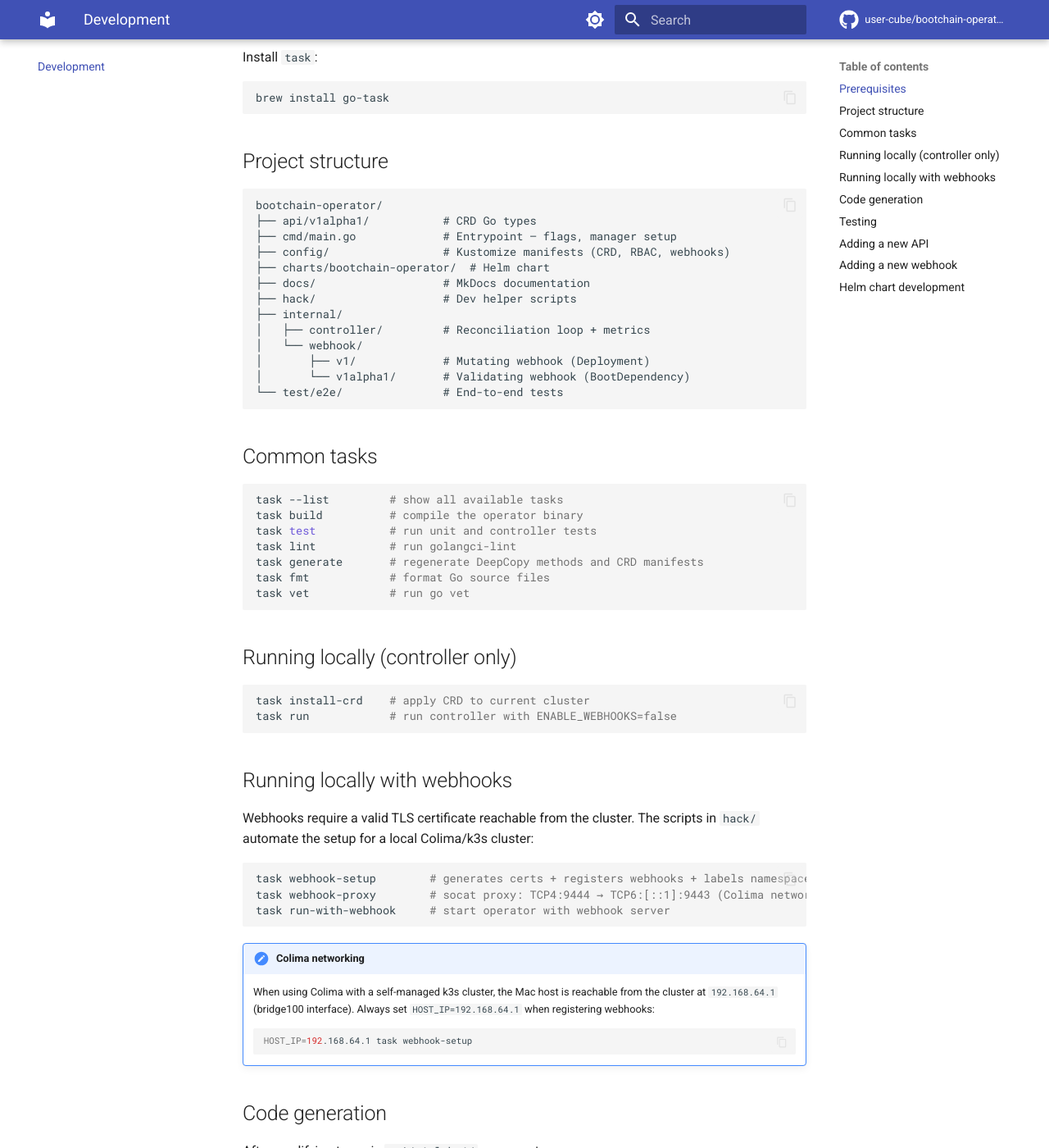
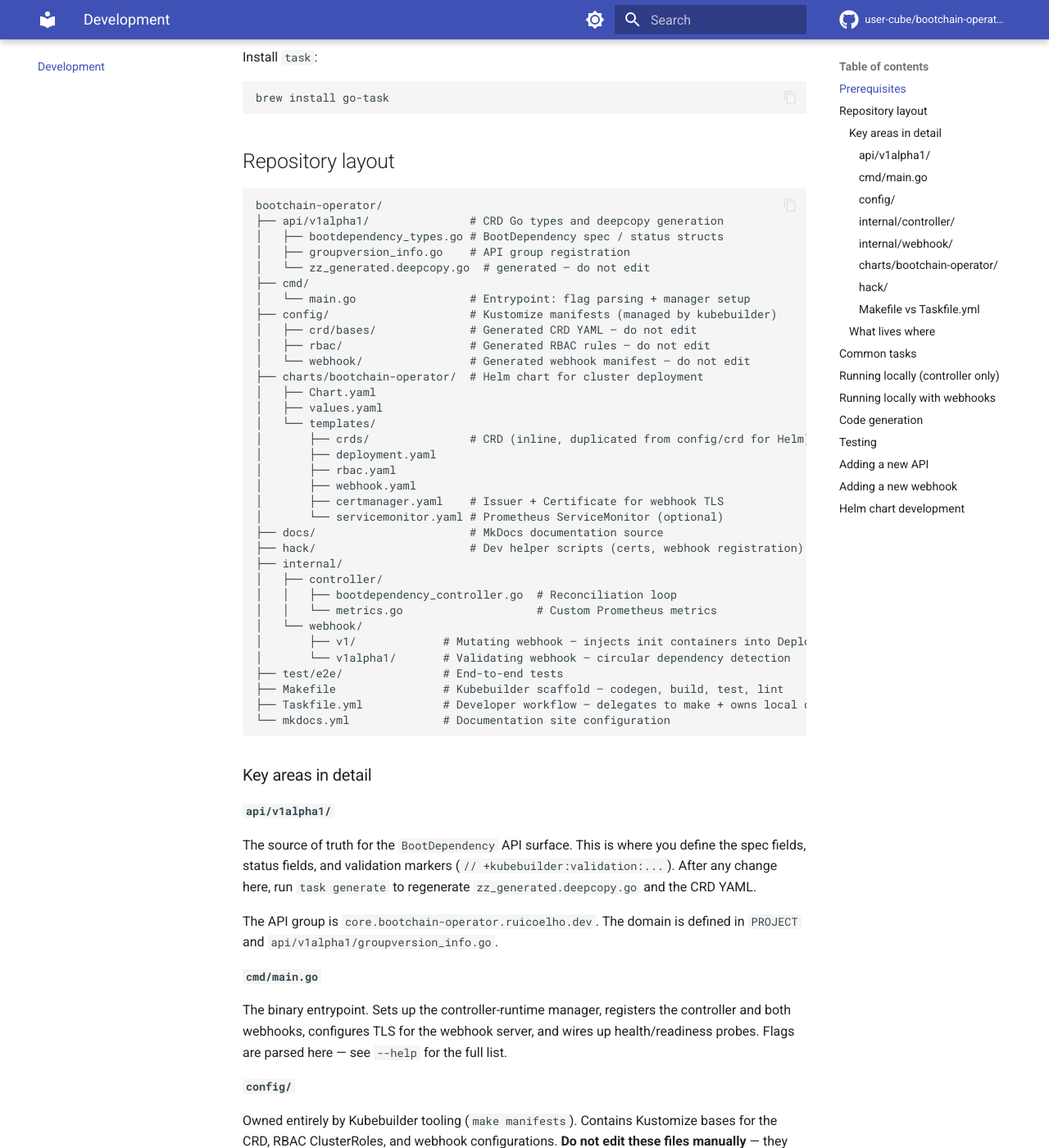
Before and after one commit to user-cube/bootchain-operator, an MkDocs documentation site: the page built from docs/development.md, in a window 1280 px wide and 1400 px high, scrolled down 572 px. Shown: the whole window at 82% size. Built offline with MkDocs 1.6.1 and Material for MkDocs 9.7.7, drawn with Linux system fonts in a browser that asks for light colours; comment, search, counter and statistics services are not loaded; some of the changed text lies outside the part shown.

Commit message:
docs: expand development guide and add examples page
- Add detailed per-area descriptions to the repository layout section
- Add examples page with dependency patterns (simple, chain, fan-in, cycle),
  common use cases (web app, message queue, microservices), and troubleshooting guide

````diff
--- a/docs/development.md
+++ b/docs/development.md
@@ -16,23 +16,110 @@ Install `task`:
 brew install go-task
 ```
 
-## Project structure
+## Repository layout
 
 ```
 bootchain-operator/
-├── api/v1alpha1/           # CRD Go types
-├── cmd/main.go             # Entrypoint — flags, manager setup
-├── config/                 # Kustomize manifests (CRD, RBAC, webhooks)
-├── charts/bootchain-operator/  # Helm chart
-├── docs/                   # MkDocs documentation
-├── hack/                   # Dev helper scripts
+├── api/v1alpha1/               # CRD Go types and deepcopy generation
+│   ├── bootdependency_types.go # BootDependency spec / status structs
+│   ├── groupversion_info.go    # API group registration
+│   └── zz_generated.deepcopy.go  # generated — do not edit
+├── cmd/
+│   └── main.go                 # Entrypoint: flag parsing + manager setup
+├── config/                     # Kustomize manifests (managed by kubebuilder)
+│   ├── crd/bases/              # Generated CRD YAML — do not edit
+│   ├── rbac/                   # Generated RBAC rules — do not edit
+│   └── webhook/                # Generated webhook manifest — do not edit
+├── charts/bootchain-operator/  # Helm chart for cluster deployment
+│   ├── Chart.yaml
+│   ├── values.yaml
+│   └── templates/
+│       ├── crds/               # CRD (inline, duplicated from config/crd for Helm)
+│       ├── deployment.yaml
+│       ├── rbac.yaml
+│       ├── webhook.yaml
+│       ├── certmanager.yaml    # Issuer + Certificate for webhook TLS
+│       └── servicemonitor.yaml # Prometheus ServiceMonitor (optional)
+├── docs/                       # MkDocs documentation source
+├── hack/                       # Dev helper scripts (certs, webhook registration)
 ├── internal/
-│   ├── controller/         # Reconciliation loop + metrics
+│   ├── controller/
+│   │   ├── bootdependency_controller.go  # Reconciliation loop
+│   │   └── metrics.go                    # Custom Prometheus metrics
 │   └── webhook/
-│       ├── v1/             # Mutating webhook (Deployment)
-│       └── v1alpha1/       # Validating webhook (BootDependency)
-└── test/e2e/               # End-to-end tests
+│       ├── v1/             # Mutating webhook — injects init containers into Deployments
+│       └── v1alpha1/       # Validating webhook — circular dependency detection
+├── test/e2e/               # End-to-end tests
+├── Makefile                # Kubebuilder scaffold — codegen, build, test, lint
+├── Taskfile.yml            # Developer workflow — delegates to make + owns local dev tasks
+└── mkdocs.yml              # Documentation site configuration
 ```
+
+### Key areas in detail
+
+#### `api/v1alpha1/`
+
+The source of truth for the `BootDependency` API surface. This is where you define the spec fields, status fields, and validation markers (`// +kubebuilder:validation:...`). After any change here, run `task generate` to regenerate `zz_generated.deepcopy.go` and the CRD YAML.
+
+The API group is `core.bootchain-operator.ruicoelho.dev`. The domain is defined in `PROJECT` and `api/v1alpha1/groupversion_info.go`.
+
+#### `cmd/main.go`
+
+The binary entrypoint. Sets up the controller-runtime manager, registers the controller and both webhooks, configures TLS for the webhook server, and wires up health/readiness probes. Flags are parsed here — see `--help` for the full list.
+
+#### `config/`
+
+Owned entirely by Kubebuilder tooling (`make manifests`). Contains Kustomize bases for the CRD, RBAC ClusterRoles, and webhook configurations. **Do not edit these files manually** — they are overwritten on every `make manifests` run. Use them as a reference or as input to Kustomize overlays for GitOps deployments.
+
+#### `internal/controller/`
+
+The reconciliation loop (`bootdependency_controller.go`) is the core of the operator. On each reconcile it:
+
+1. Fetches the `BootDependency` object
+2. Dials each dependency's `service:port` with a TCP connection
+3. Updates the `Ready` condition and `resolvedDependencies` status field
+4. Emits Kubernetes events
+
+`metrics.go` registers four custom Prometheus counters/gauges/histograms via controller-runtime's shared metrics registry — they are picked up automatically by the `/metrics` endpoint.
+
+#### `internal/webhook/`
+
+Two separate packages, one per API version being intercepted:
+
+- **`v1/`** — Mutating webhook on `apps/v1 Deployment`. Looks up a `BootDependency` with the same name in the same namespace and, if found, injects one `initContainer` per declared dependency using a `netcat`-based TCP probe.
+- **`v1alpha1/`** — Validating webhook on `BootDependency` CREATE/UPDATE. Builds the full dependency graph for the namespace and runs a DFS cycle-detection algorithm before admitting the object.
+
+#### `charts/bootchain-operator/`
+
+The production Helm chart. The CRD template is a copy of the generated CRD from `config/crd/bases/` — keep them in sync when the API changes (run `task generate` then copy). The chart integrates with cert-manager via the `cert-manager.io/inject-ca-from` annotation on the webhook configurations, which eliminates the need to manage CA bundles manually.
+
+#### `hack/`
+
+Shell scripts for local development only — none of these are included in the Docker image:
+
+| Script | Purpose |
+|---|---|
+| `gen-dev-certs.sh` | Generates a self-signed CA + TLS cert/key for local webhook dev |
+| `register-dev-webhook.sh` | Registers `MutatingWebhookConfiguration` and `ValidatingWebhookConfiguration` pointing at the local process |
+
+#### `Makefile` vs `Taskfile.yml`
+
+The `Makefile` is the Kubebuilder scaffold and owns code generation, building, testing, and linting. It should not be customised — Kubebuilder may overwrite parts of it on `kubebuilder init` or plugin upgrades.
+
+`Taskfile.yml` is the developer-facing interface. It delegates to `make` for codegen/build/test targets and directly owns everything else: local cluster setup, webhook dev workflow, Helm, and docs. Run `task --list` to see all available tasks.
+
+### What lives where
+
+| Area | Owned by | Notes |
+|---|---|---|
+| `api/` | Kubebuilder + developer | Edit types here; run `task generate` after |
+| `config/` | Kubebuilder (`make manifests`) | Never edit manually |
+| `internal/controller/` | Developer | Reconciliation logic and metrics |
+| `internal/webhook/` | Developer | Admission webhook handlers |
+| `charts/` | Developer | Helm chart; CRD kept in sync with `config/crd/bases/` |
+| `hack/` | Developer | Local dev scripts; not shipped in the image |
+| `Makefile` | Kubebuilder scaffold | Codegen targets; avoid adding custom tasks here |
+| `Taskfile.yml` | Developer | All local dev / Helm / docs tasks |
 
 ## Common tasks
 
--- a/mkdocs.yml
+++ b/mkdocs.yml
@@ -57,5 +57,6 @@ nav:
     - API Reference: reference/api.md
     - Helm Values: reference/helm-values.md
     - Metrics: reference/metrics.md
+  - Examples: examples.md
   - Architecture: architecture.md
   - Development: development.md
````
Also changed, not shown: docs/examples.md (added, +408 -0 lines).
